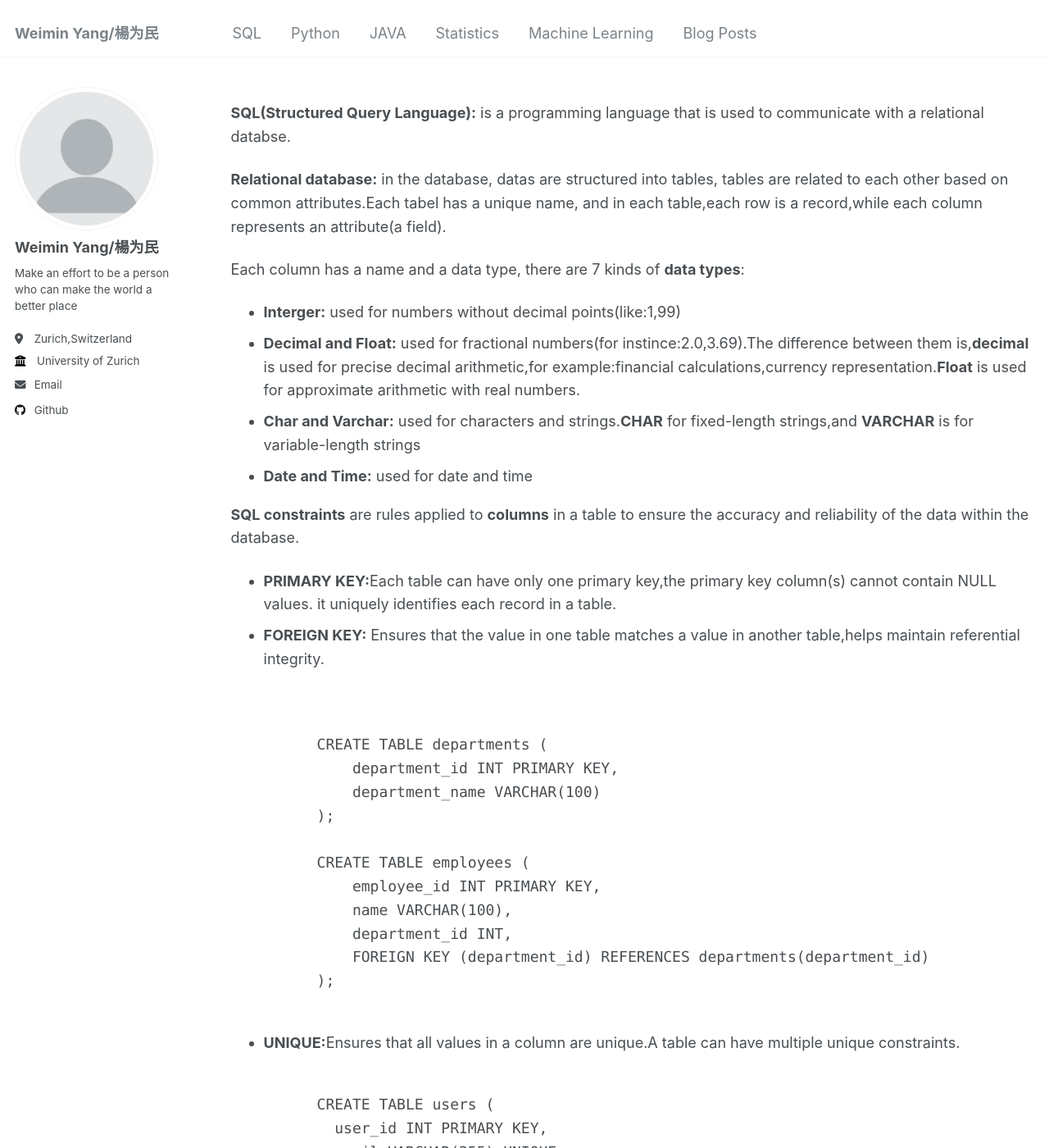
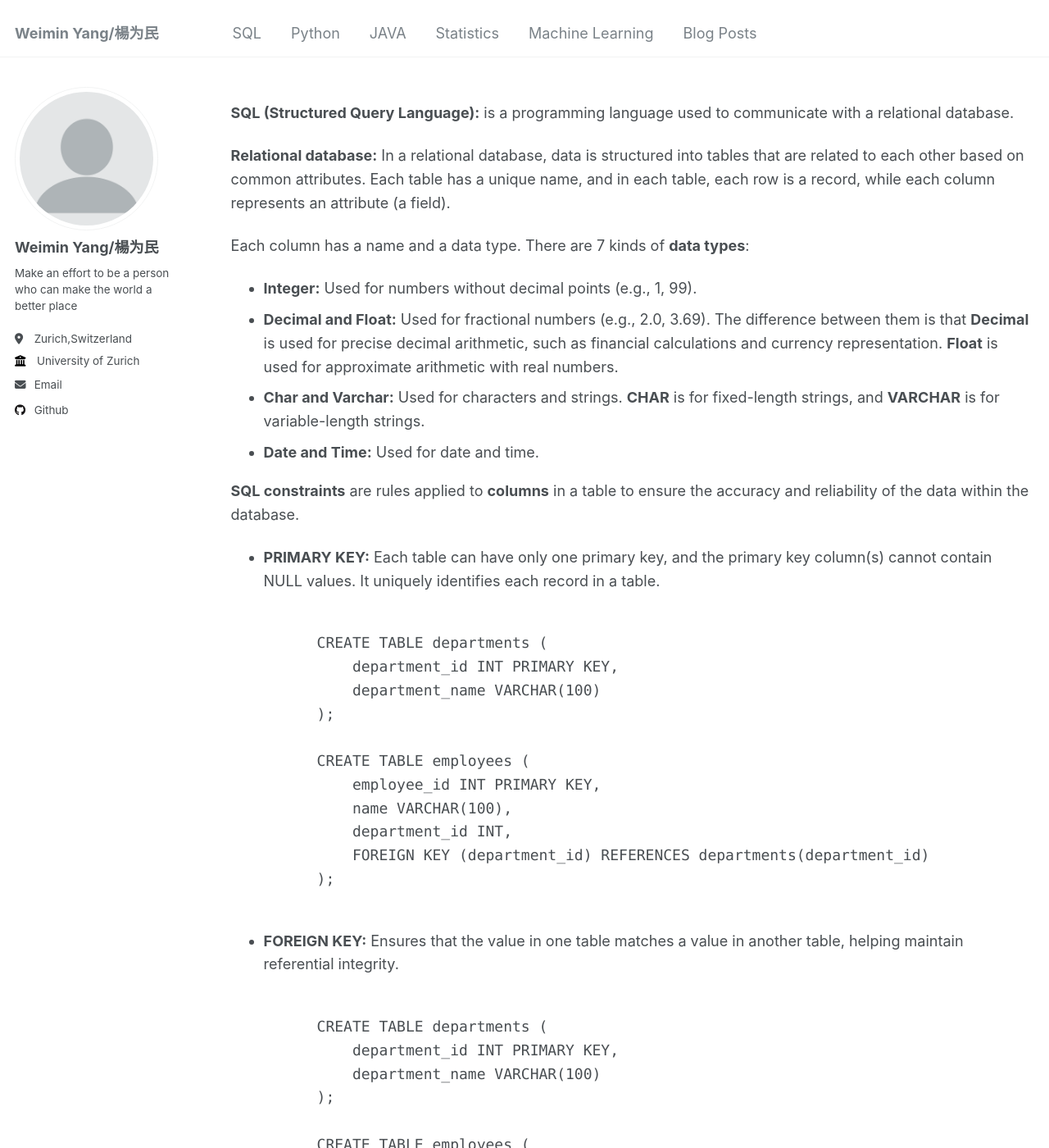
Before and after one commit to weimin3/weimin3.github-io, a Jekyll site: the page built from _pages/SQL.html, in a window 1280 px wide and 1400 px high. Shown: the whole window at 82% size. Built offline with Jekyll 4.4.1, drawn with Linux system fonts in a browser that asks for light colours; some of the changed text lies outside the part shown.

Commit message:
Update SQL.html

```diff
--- a/_pages/SQL.html
+++ b/_pages/SQL.html
@@ -4,21 +4,23 @@ title: "SQL"
 permalink: /SQL/
 author_profile: true
 ---
-<p><strong>SQL(Structured Query Language):</strong> is a programming language that is used to communicate with a relational databse. </p>
-<p><strong>Relational database:</strong>  in the database, datas are structured into tables, tables are related to each other based on common attributes.Each tabel has a unique name, and in each table,each row is a record,while each column represents an attribute(a field).</p>
-<p>Each column has a name and a data type, there are 7 kinds of <strong>data types</strong>:</p>
+
+<p><strong>SQL (Structured Query Language):</strong> is a programming language used to communicate with a relational database.</p>
+
+<p><strong>Relational database:</strong> In a relational database, data is structured into tables that are related to each other based on common attributes. Each table has a unique name, and in each table, each row is a record, while each column represents an attribute (a field).</p>
+
+<p>Each column has a name and a data type. There are 7 kinds of <strong>data types</strong>:</p>
 <ul>
-    <li><strong>Interger:</strong> used for numbers without decimal points(like:1,99)</li>
-    <li><strong>Decimal and Float:</strong> used for fractional numbers(for instince:2.0,3.69).The difference between them is,<strong>decimal</strong> is used for precise decimal arithmetic,for example:financial calculations,currency representation.<strong>Float</strong> is used for approximate arithmetic with real numbers. </li>
-    <li><strong>Char and Varchar:</strong> used for characters and strings.<strong>CHAR</strong> for fixed-length strings,and <strong>VARCHAR</strong> is for variable-length strings</li>
-    <li><strong>Date and Time:</strong> used for date and time</li>
+  <li><strong>Integer:</strong> Used for numbers without decimal points (e.g., 1, 99).</li>
+  <li><strong>Decimal and Float:</strong> Used for fractional numbers (e.g., 2.0, 3.69). The difference between them is that <strong>Decimal</strong> is used for precise decimal arithmetic, such as financial calculations and currency representation. <strong>Float</strong> is used for approximate arithmetic with real numbers.</li>
+  <li><strong>Char and Varchar:</strong> Used for characters and strings. <strong>CHAR</strong> is for fixed-length strings, and <strong>VARCHAR</strong> is for variable-length strings.</li>
+  <li><strong>Date and Time:</strong> Used for date and time.</li>
 </ul>
-<p><strong>SQL constraints</strong> are rules applied to <strong>columns</strong> in a table to ensure the accuracy and reliability of the data within the database. </p>
+
+<p><strong>SQL constraints</strong> are rules applied to <strong>columns</strong> in a table to ensure the accuracy and reliability of the data within the database.</p>
 <ul>
-  <li><strong>PRIMARY KEY:</strong>Each table can have only one primary key,the primary key column(s) cannot contain NULL values. it uniquely identifies each record in a table.</li>
-  <li><strong>FOREIGN KEY:</strong> Ensures that the value in one table matches a value in another table,helps maintain referential integrity.
+  <li><strong>PRIMARY KEY:</strong> Each table can have only one primary key, and the primary key column(s) cannot contain NULL values. It uniquely identifies each record in a table.
     <pre><code>
-
       CREATE TABLE departments (
           department_id INT PRIMARY KEY,
           department_name VARCHAR(100)
@@ -32,7 +34,22 @@ author_profile: true
       );
     </code></pre>
   </li>
-  <li><strong>UNIQUE:</strong>Ensures that all values in a column are unique.A table can have multiple unique constraints.
+  <li><strong>FOREIGN KEY:</strong> Ensures that the value in one table matches a value in another table, helping maintain referential integrity.
+    <pre><code>
+      CREATE TABLE departments (
+          department_id INT PRIMARY KEY,
+          department_name VARCHAR(100)
+      );
+
+      CREATE TABLE employees (
+          employee_id INT PRIMARY KEY,
+          name VARCHAR(100),
+          department_id INT,
+          FOREIGN KEY (department_id) REFERENCES departments(department_id)
+      );
+    </code></pre>
+  </li>
+  <li><strong>UNIQUE:</strong> Ensures that all values in a column are unique. A table can have multiple unique constraints.
     <pre><code>
       CREATE TABLE users (
         user_id INT PRIMARY KEY,
@@ -40,7 +57,7 @@ author_profile: true
       );
     </code></pre>
   </li>
-  <li><strong>NOT NULL:</strong>Ensures that a column cannot have NULL values.
+  <li><strong>NOT NULL:</strong> Ensures that a column cannot have NULL values.
     <pre><code>
       CREATE TABLE products (
         product_id INT PRIMARY KEY,
@@ -48,7 +65,7 @@ author_profile: true
       );
     </code></pre>
   </li>
-  <li><strong>DEFAULT:</strong>Provides a default value for a column when none is specified.
+  <li><strong>DEFAULT:</strong> Provides a default value for a column when none is specified.
     <pre><code>
       CREATE TABLE orders (
         order_id INT PRIMARY KEY,
@@ -56,7 +73,7 @@ author_profile: true
       );
     </code></pre>
   </li>
-  <li><strong>CHECK:</strong>Ensures that the value in a column meets a specific condition.
+  <li><strong>CHECK:</strong> Ensures that the value in a column meets a specific condition.
     <pre><code>
       CREATE TABLE employees (
           employee_id INT PRIMARY KEY,
@@ -65,7 +82,7 @@ author_profile: true
       );
     </code></pre>
   </li>
-  <li><strong>AUTO_INCREMENT (MySQL-specific):</strong>Typically used for primary key columns,automatically generates a unique value for each new record.
+  <li><strong>AUTO_INCREMENT (MySQL-specific):</strong> Typically used for primary key columns, automatically generates a unique value for each new record.
     <pre><code>
       CREATE TABLE employees (
           employee_id INT AUTO_INCREMENT PRIMARY KEY,
@@ -75,14 +92,14 @@ author_profile: true
   </li>
 </ul>
 
-<p>There are three categories SQL commands used for communicate with a database,They are:</p>
+<p>There are four categories of SQL commands used to communicate with a database:</p>
 {% for tutorial in site.SQL %}
   <h2><a href="{{ tutorial.url }}">{{ tutorial.title }}</a></h2>
   <p>{{ tutorial.excerpt }}</p>
   <hr />
 {% endfor %}
 
-<!-- 参考文献部分 -->
+<!-- References Section -->
 <section class="references">
   <h2>References</h2>
   <hr class="references-divider" />
```
Lines whose indentation alone changed are shown as unchanged.
